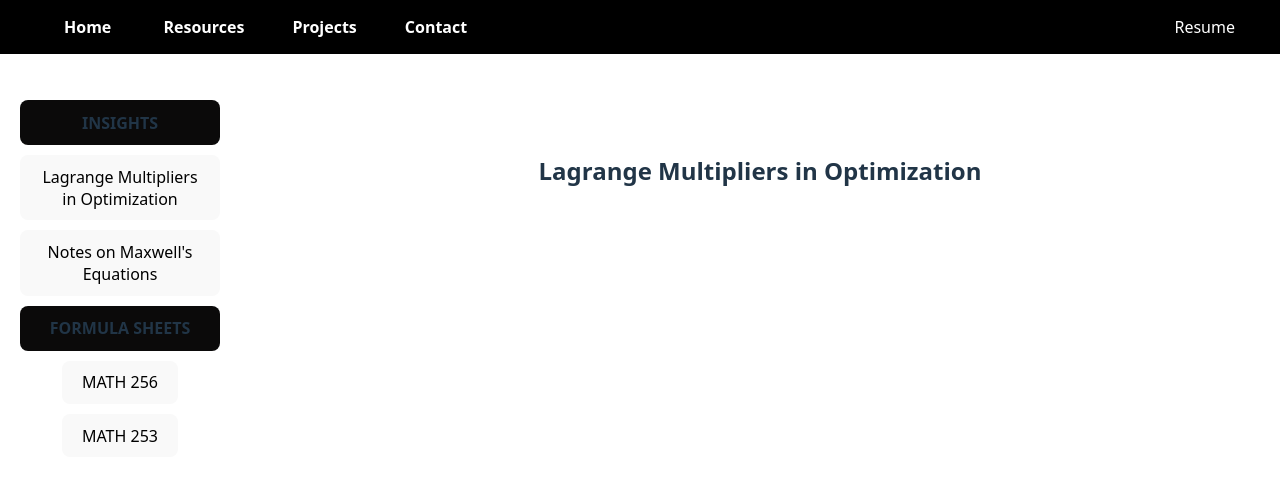
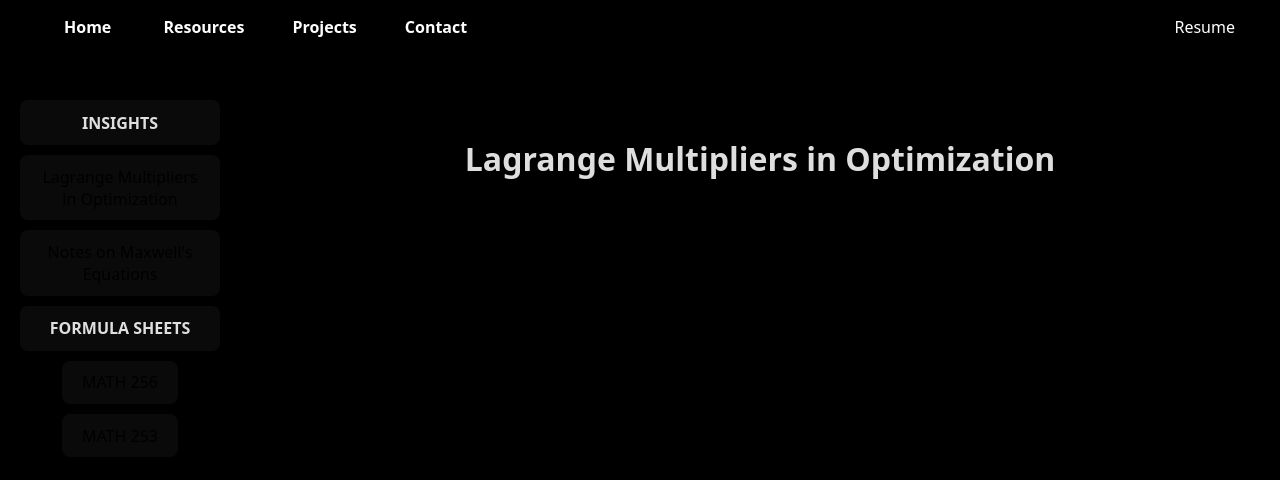
Before and after one commit to ttrieu2025/personal-website, a React (Vite) app: page /Resources in a window 1280 px wide. Shown: the top 480 px of the page. Built offline with nearby package versions, Linux system fonts and the light colour scheme.

Commit message:
fix: update styles and structure across components, remove unused index.css

```diff
--- a/src/App.css
+++ b/src/App.css
@@ -1,3 +1,6 @@
+/* Page styles */
+
+/* Root for app container width and padding below fixed headers */
 #root {
   max-width: 1280px;
   margin: 0 auto;
@@ -6,41 +9,20 @@
   padding-top: 5rem;
 }
 
+/* Root for fonts, colors, CSS variables */
+:root {
+  font-family: system-ui, Avenir, Helvetica, Arial, sans-serif;
+  line-height: 1.5;
+  font-weight: 400;
 
-.logo {
-  height: 6em;
-  padding: 1.5em;
-  will-change: filter;
-  transition: filter 300ms;
-}
-.logo:hover {
-  filter: drop-shadow(0 0 2em #00000000);
-}
-.logo.react:hover {
-  filter: drop-shadow(0 0 2em #ffffff);
-}
+  color-scheme: light dark;
+  color: rgba(255, 255, 255, 0.87);
+  background-color: #000000;
 
-@keyframes logo-spin {
-  from {
-    transform: rotate(0deg);
-  }
-  to {
-    transform: rotate(360deg);
-  }
-}
-
-@media (prefers-reduced-motion: no-preference) {
-  a:nth-of-type(2) .logo {
-    animation: logo-spin infinite 20s linear;
-  }
-}
-
-.card {
-  padding: 2em;
-}
-
-.read-the-docs {
-  color: #888;
+  font-synthesis: none;
+  text-rendering: optimizeLegibility;
+  -webkit-font-smoothing: antialiased;
+  -moz-osx-font-smoothing: grayscale;
 }
 
 .header {
@@ -59,7 +41,7 @@
   background-color: #000000;
 }
 
-/* Navigation links */
+/* Navigation bar */
 .nav-bar {
   display: fixed;
   gap: 20px;               /* space between links */
@@ -106,6 +88,8 @@
   display: flex;
   justify-content: center; /* center the intro horizontally */
   padding: 2rem;           /* optional spacing from top */
+  justify-content: flex-start; /* left-align content horizontally */
+  align-items: flex-start;     /* top-align content vertically */
 }
 
 .intro {
@@ -122,14 +106,16 @@
   height: auto;             /* maintain aspect ratio */
 }
 
+/* Blogs */
+
 .Blogitems {
   text-decoration: none;
   color: #b5b4b4;
   font-weight: bold;
 }
 .blogs-layout {
-  display: fixed;
-  gap: 150px; /* space between button list and viewer */
+  display: flex;  /* flex for sidebar + viewer */
+  gap: 150px;
 }
 
 .blog-list {
@@ -161,45 +147,75 @@
   gap: 20px;
 }
 
-.experience-item {
-  display: flex;
-  align-items: flex-start;
-  gap: 16px;
+
+
+
+a {
+  font-weight: 500;
+  color: #ffffff;
+  text-decoration: inherit;
+  padding-left: 0;
+  margin-left: 0;
 }
 
-.bullet-line {
-  display: flex;
-  flex-direction: column;
-  align-items: center;
-  position: relative;
+a:hover {
+  color: #ffffff;
 }
 
-.bullet {
-  width: 10px;
-  height: 10px;
-  background-color: #555;
-  border-radius: 50%;
-  z-index: 1;
+body {
+  margin: 0;
+  display: flex;
+  place-items: center;
+  min-width: 320px;
+  min-height: 100vh;
 }
 
-.line {
-  width: 2px;
-  flex: 1;
-  background-color: #ccc;
-  margin-top: 2px;
+h1 {
+  text-align: left;
+  margin: 0;
+  padding: 0;
+  font-size: 3.0em;
+  line-height: 1.1;
+  color: 3a
 }
 
-.experience-content {
-  flex: 1;
+h2 {
+  text-align: center;
+  margin: 0;
+  padding: 0;
+  font-size: 2.0em;
+  line-height: 1;
+  color: 3a
 }
 
-.experience-content h3 {
-  margin: 0;
-  font-weight: 600;
+button {
+  border-radius: 8px;
+  border: 1px solid transparent;
+  padding: 0.6em 1.2em;
+  font-size: 1em;
+  font-weight: 500;
+  font-family: inherit;
+  background-color: #0b0a0a;
+  cursor: pointer;
+  transition: border-color 0.25s;
+}
+button:hover {
+  border-color: #b5b4b4;
+}
+button:focus,
+button:focus-visible {
+  outline: 4px auto -webkit-focus-ring-color;
 }
 
-.experience-content .date {
-  font-size: 0.85rem;
-  color: gray;
-  margin-bottom: 4px;
+
+button-fake {
+  border-radius: 8px;
+  border: 1px solid transparent;
+  padding: 0.6em 1.2em;
+  font-size: 1em;
+  font-weight: 1000;
+  font-family: inherit;
+  background-color: #0b0a0a;
+  cursor: pointer;
+  transition: border-color 0.25s;
 }
--- a/src/Pages/Contact.jsx
+++ b/src/Pages/Contact.jsx
@@ -1,5 +1,4 @@
 import { FaLinkedin, FaInstagram, FaFacebook, FaGithub} from 'react-icons/fa'
-import GradientText from '../components/GradientText'
 
 function Contact() {
   return (
--- a/src/Pages/Home.jsx
+++ b/src/Pages/Home.jsx
@@ -1,12 +1,12 @@
+import GradientText from '../components/GradientText'
 function Home() {
   return (
     <div className="page">
       <div className="intro">
         <div className="intro-text">
+<h2>Hello, I'm Trieu</h2>
           <p>
-            My name is Trieu, but you can call me Trevor.<br />
-            I am a second year Electrical Engineering student at UBC.<br />
-            Currently, I created this space to share my interests in mathematics and engineering, so I hope you will enjoy and find them helpful.
+          I am a second year Electrical Engineering student at UBC. I created this space to share my interests in mathematics and engineering, so I hope you will enjoy and find them helpful.
           </p>
         </div>
 
--- a/src/Pages/Projects.jsx
+++ b/src/Pages/Projects.jsx
@@ -1,3 +1,4 @@
+import GradientText from '../components/GradientText';
 import Stack from '@mui/material/Stack';
 import Avatar from '@mui/material/Avatar';
 import Box from '@mui/material/Box';
--- a/src/Pages/Resources.jsx
+++ b/src/Pages/Resources.jsx
@@ -57,7 +57,7 @@ function Resources() {
 
 
 <div className="blog-viewer">
-  <h2>{current.title}</h2>
+  <h2>{current.title}</h2><br/>
   {/* {current.comment && <p>{current.comment}</p>} */}
   <iframe
     src={current.pdf}
--- a/src/components/GradientText.css
+++ b/src/components/GradientText.css
@@ -6,7 +6,6 @@
   flex-direction: row;
   align-items: center;
   justify-content: center;
-  border-radius: 1.25rem;
   font-weight: 500;
   backdrop-filter: blur(10px);
   transition: box-shadow 0.5s ease-out;
--- a/src/index.css
+++ /dev/null
@@ -1,87 +0,0 @@
-:root {
-  font-family: system-ui, Avenir, Helvetica, Arial, sans-serif;
-  line-height: 1.5;
-  font-weight: 400;
-
-  color-scheme: light dark;
-  color: rgba(255, 255, 255, 0.87);
-  background-color: #000000;
-
-  font-synthesis: none;
-  text-rendering: optimizeLegibility;
-  -webkit-font-smoothing: antialiased;
-  -moz-osx-font-smoothing: grayscale;
-}
-
-a {
-  font-weight: 500;
-  color: #ffffff;
-  text-decoration: inherit;
-  padding-left: 0;
-  margin-left: 0;
-}
-
-a:hover {
-  color: #ffffff;
-}
-
-body {
-  margin: 0;
-  display: flex;
-  place-items: center;
-  min-width: 320px;
-  min-height: 100vh;
-}
-
-h1 {
-  text-align: left;
-  margin: 0;
-  padding: 0;
-  font-size: 3.0em;
-  line-height: 1.1;
-  color: 3a
-}
-
-button {
-  border-radius: 8px;
-  border: 1px solid transparent;
-  padding: 0.6em 1.2em;
-  font-size: 1em;
-  font-weight: 500;
-  font-family: inherit;
-  background-color: #0b0a0a;
-  cursor: pointer;
-  transition: border-color 0.25s;
-}
-button:hover {
-  border-color: #646cff;
-}
-button:focus,
-button:focus-visible {
-  outline: 4px auto -webkit-focus-ring-color;
-}
-
-@media (prefers-color-scheme: light) {
-  :root {
-    color: #213547;
-    background-color: #ffffff;
-  }
-  a:hover {
-    color:  #2b7a78;
-  }
-  button {
-    background-color: #f9f9f9;
-  }
-}
-
-button-fake {
-  border-radius: 8px;
-  border: 1px solid transparent;
-  padding: 0.6em 1.2em;
-  font-size: 1em;
-  font-weight: 1000;
-  font-family: inherit;
-  background-color: #0b0a0a;
-  cursor: pointer;
-  transition: border-color 0.25s;
-}
--- a/src/main.jsx
+++ b/src/main.jsx
@@ -2,7 +2,7 @@ import React from 'react'
 import ReactDOM from 'react-dom/client'
 import { BrowserRouter } from 'react-router-dom'
 import App from './App'
-import './index.css'
+import './App.css'
 
 ReactDOM.createRoot(document.getElementById('root')).render(
   <React.StrictMode>
```
